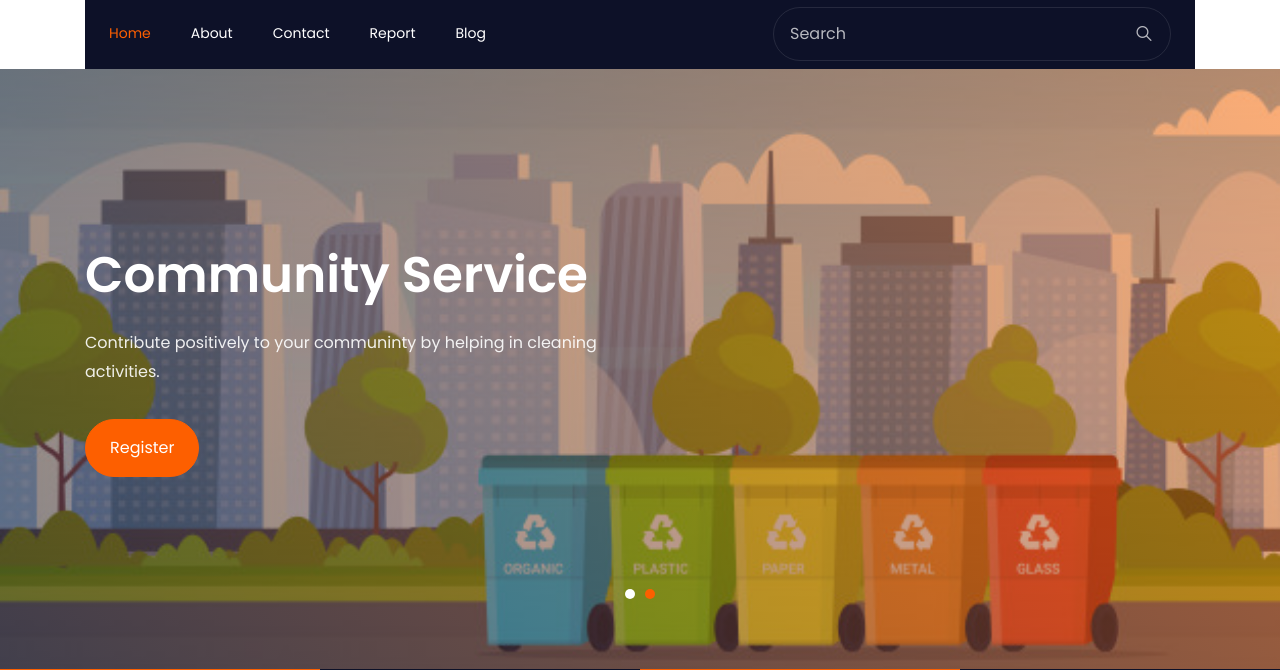
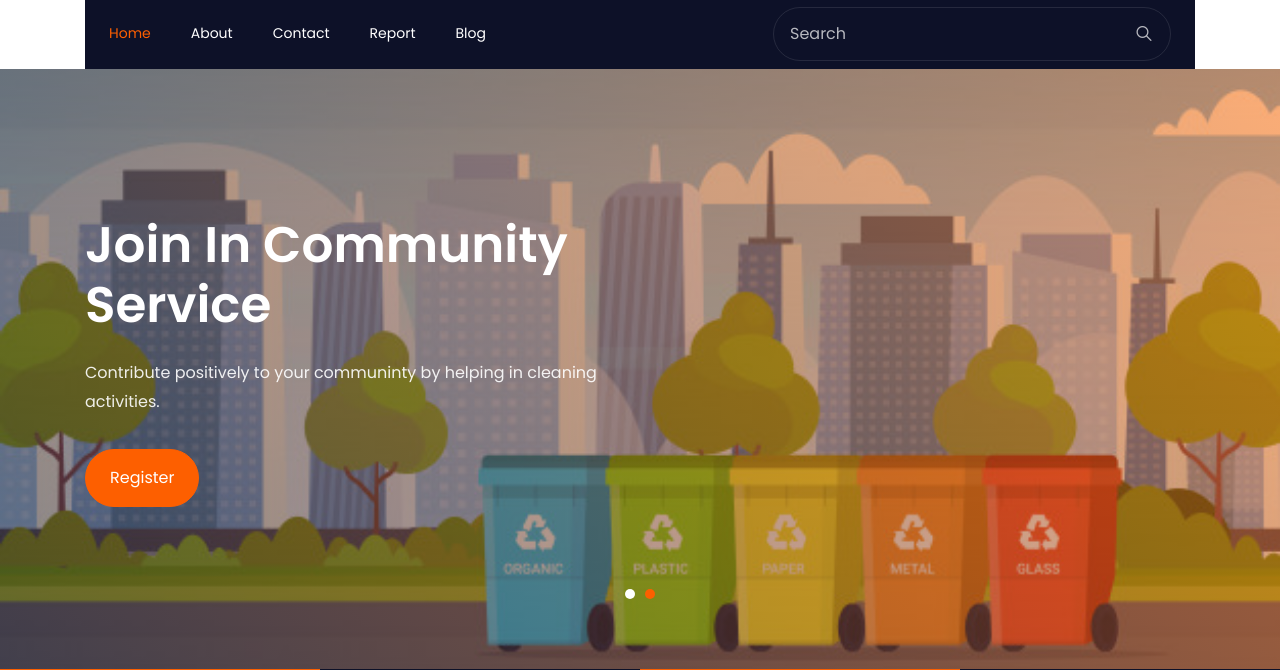
Before and after one commit to BuildForSDGCohort2/team-123-clean, a PHP site: page / in a window 1280 px wide. Shown: the part 130-800 px from the top of the page. Run offline with PHP 8.4, Linux system fonts and the light colour scheme; some libraries are stand-ins or nearby versions; some web fonts are replaced.

Commit message:
Change Successful Story to Success Stories

```diff
--- a/index.php
+++ b/index.php
@@ -87,7 +87,7 @@
         <div class="container">
           <div class="row no-gutters slider-text align-items-center justify-content-start" data-scrollax-parent="true">
           <div class="col-md-6 ftco-animate">
-            <h1 class="mb-4">Community Service</h1>
+            <h1 class="mb-4">Join In Community Service</h1>
             <p>Contribute positively to your communinty by helping in cleaning activities.</p>
             <p><a href="#" class="btn btn-primary px-4 py-3 mt-3">Register</a></p>
           </div>
@@ -100,7 +100,7 @@
         <div class="container">
           <div class="row no-gutters slider-text align-items-center justify-content-start" data-scrollax-parent="true">
           <div class="col-md-6 ftco-animate">
-            <h1 class="mb-4">Helping community to eradicate and curb wastes</h1>
+            <h1 class="mb-4">Helping communities to eradicate wastes and curb improper waste disposal</h1>
             <p>Wastes don't just cause unhealthy environment, they bring ill-health and causes several diseases and distastes.</p>
             <p><a href="#" class="btn btn-primary px-4 py-3 mt-3">Report Now</a></p>
           </div>
@@ -374,7 +374,7 @@
       <div class="container">
         <div class="row justify-content-center mb-5 pb-2">
           <div class="col-md-8 text-center heading-section ftco-animate">
-            <h2 class="mb-4">Successful Story</h2>
+            <h2 class="mb-4">Success Stories</h2>
             <p>Pellentesque habitant morbi tristique senectus et netus et malesuada fames ac turpis egestas.</p>
           </div>
         </div>
```
